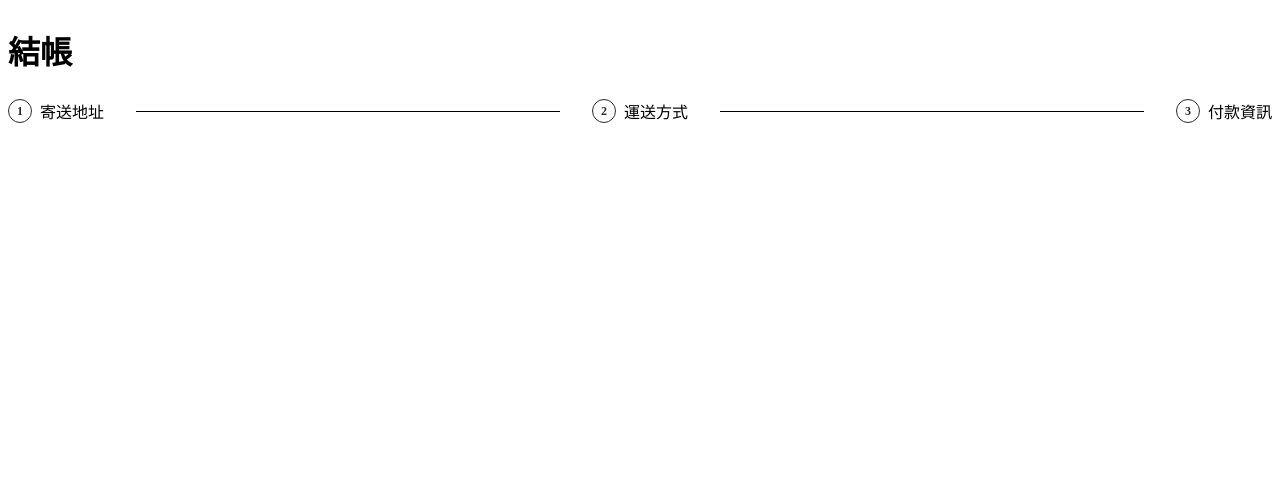
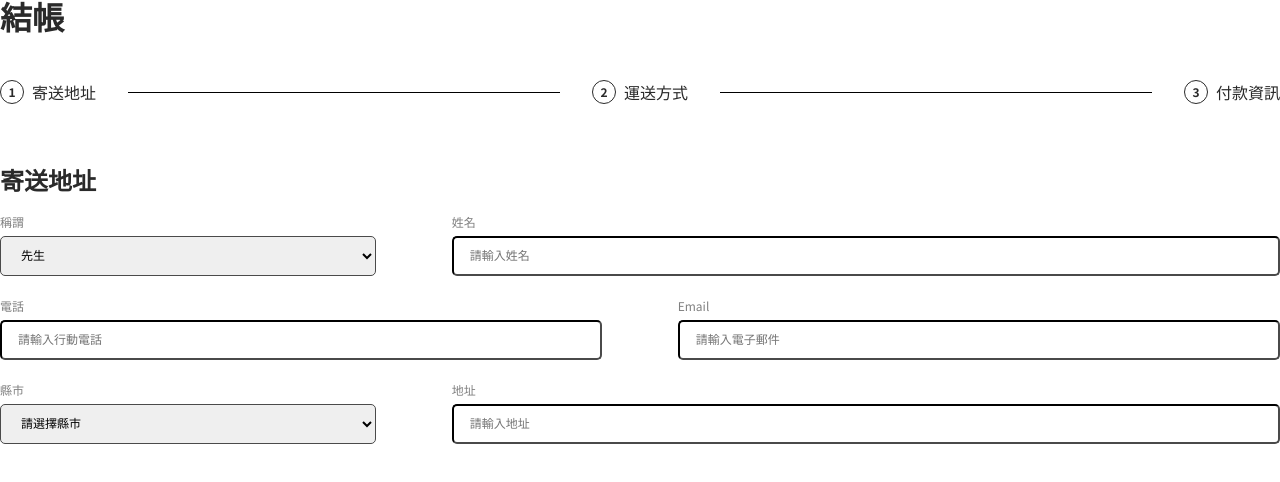
Before and after one commit to magic9701/alphashop, a React (Create React App) app: page / in a window 1280 px wide. Shown: the top 482 px of the page. Built offline with nearby package versions, Linux system fonts and the light colour scheme.

Commit message:
feat: add StepOne in checkout and base.scss

```diff
--- a/src/App.js
+++ b/src/App.js
@@ -1,9 +1,12 @@
+import "components/styles/base.scss";
 import StepProgress from "components/main/checkout/StepProgress";
+import StepOne from "components/main/checkout/StepOne";
 
 function App() {
   return (
     <div>
       <StepProgress />
+      <StepOne />
     </div>
   );
 }
--- /dev/null
+++ b/src/components/main/checkout/StepOne.js
@@ -0,0 +1,84 @@
+import styles from "components/main/checkout/StepOne.module.scss";
+
+function StepOne() {
+  return (
+    <form data-phase="address">
+      <h3 className={styles.formTitle}>寄送地址</h3>
+      <section className="form-body">
+        <div className={styles.inputRow}>
+          <div className={`${styles.inputGroup} ${styles.title}`}>
+            <div className={styles.inputLabel}>稱謂</div>
+            <div className="select-container">
+              <select>
+                <option value="mr" selected="">
+                  先生
+                </option>
+                <option value="ms">女士</option>
+                <option value="mx">不明</option>
+              </select>
+            </div>
+          </div>
+          <div className={`${styles.inputGroup} ${styles.name}`}>
+            <div className={styles.inputLabel}>姓名</div>
+            <input type="text" placeholder="請輸入姓名" />
+          </div>
+        </div>
+        <div className={styles.inputRow}>
+          <div className={`${styles.inputGroup} ${styles.phone}`}>
+            <div className={styles.inputLabel}>電話</div>
+            <input type="tel" placeholder="請輸入行動電話" />
+          </div>
+          <div className={`${styles.inputGroup} ${styles.email}`}>
+            <div className={styles.inputLabel}>Email</div>
+            <input type="email" placeholder="請輸入電子郵件" />
+          </div>
+        </div>
+        <div className={styles.inputRow}>
+          <div className={`${styles.inputGroup} ${styles.city}`}>
+            <div className={styles.inputLabel}>縣市</div>
+            <div className="select-container">
+              <select required="">
+                <option value="">請選擇縣市</option>
+                <option value="KLU">基隆市</option>
+                <option value="TPH">新北市</option>
+                <option value="TPE">臺北市</option>
+                <option value="TYC">桃園市</option>
+                <option value="HSH">新竹縣</option>
+                <option value="HSC">新竹市</option>
+                <option value="MAC">苗栗市</option>
+                <option value="MAL">苗栗縣</option>
+                <option value="TXG">臺中市</option>
+                <option value="CWH">彰化縣</option>
+                <option value="CWS">彰化市</option>
+                <option value="NTC">南投市</option>
+                <option value="NTO">南投縣</option>
+                <option value="YLH">雲林縣</option>
+                <option value="CHY">嘉義縣</option>
+                <option value="CYI">嘉義市</option>
+                <option value="TNN">臺南市</option>
+                <option value="KHH">高雄市</option>
+                <option value="IUH">屏東縣</option>
+                <option value="PTS">屏東市</option>
+                <option value="ILN">宜蘭縣</option>
+                <option value="ILC">宜蘭市</option>
+                <option value="HWA">花蓮縣</option>
+                <option value="HWC">花蓮市</option>
+                <option value="TTC">臺東市</option>
+                <option value="TTT">臺東縣</option>
+                <option value="PEH">澎湖縣</option>
+                <option value="KMN">金門縣</option>
+                <option value="LNN">連江縣</option>
+              </select>
+            </div>
+          </div>
+          <div className={`${styles.inputGroup} ${styles.address}`}>
+            <div className={styles.inputLabel}>地址</div>
+            <input type="text" placeholder="請輸入地址" />
+          </div>
+        </div>
+      </section>
+    </form>
+  );
+}
+
+export default StepOne;
--- /dev/null
+++ b/src/components/main/checkout/StepOne.module.scss
@@ -0,0 +1,50 @@
+form {
+  margin-top: 64px;
+}
+
+select,
+input {
+  height: 40px;
+  width: 100%;
+  border-radius: 5px;
+  border-color: var(--input-border);
+  padding-left: 16px;
+  font-size: 12px;
+}
+
+.formTitle {
+  font-weight: 700;
+  font-size: 24px;
+  line-height: 24px;
+}
+
+.inputRow {
+  display: grid;
+  grid-template-columns: repeat(17, 1fr);
+  grid-gap: 1fr;
+  margin-top: 24px;
+
+  .title,
+  .city {
+    grid-column: 1 / 6;
+  }
+
+  .name,
+  .address {
+    grid-column: 7 / 18;
+  }
+
+  .phone {
+    grid-column: 1 / 9;
+  }
+
+  .email {
+    grid-column: 10 / 18;
+  }
+
+  .inputLabel {
+    color: var(--input-label);
+    font-size: 12px;
+    margin-bottom: 8px;
+  }
+}
--- a/src/components/main/checkout/StepProgress.js
+++ b/src/components/main/checkout/StepProgress.js
@@ -6,7 +6,11 @@ function Progress({ dataPhase, number, label }) {
     <span className={styles.progressGroup} data-phase={dataPhase}>
       <span className={styles.progressIcon}>
         <span className={styles.text}>{number}</span>
-        <img className={styles.icon} src={stepUndone} alt="" />
+        <img
+          className={styles.icon + " cursor-point"}
+          src={stepUndone}
+          alt=""
+        />
       </span>
       <span className={styles.progressLabel}>{label}</span>
     </span>
@@ -17,9 +21,9 @@ function StepProgress() {
   return (
     <div>
       {/* register-title */}
-      <h2 className={styles.registerTitle}>結帳</h2>
+      <h2 className={styles.registerTitle + " col col-12"}>結帳</h2>
       {/* register-progress */}
-      <section className={styles.progressContainer}>
+      <section className={styles.progressContainer + " col col-12"}>
         <Progress dataPhase={"address"} number={1} label={"寄送地址"} />
         <span className={styles.progressBar} data-order={1} />
         <Progress dataPhase={"shipping"} number={2} label={"運送方式"} />
--- a/src/components/main/checkout/StepProgress.module.scss
+++ b/src/components/main/checkout/StepProgress.module.scss
@@ -8,6 +8,7 @@
   display: flex;
   justify-content: center;
   align-items: center;
+  margin-top: 48px;
 
   .progressGroup {
     display: flex;
@@ -23,7 +24,6 @@
       top: 50%;
       left: 50%;
       transform: translate(-50%, -50%);
-      color: #2A2A2A;
       font-weight: 700;
       font-size: 12px;
       line-height: 16px;
--- /dev/null
+++ b/src/components/styles/base.scss
@@ -0,0 +1,250 @@
+//reset css
+html,
+body,
+div,
+span,
+applet,
+object,
+iframe,
+h1,
+h2,
+h3,
+h4,
+h5,
+h6,
+p,
+blockquote,
+pre,
+a,
+abbr,
+acronym,
+address,
+big,
+cite,
+code,
+del,
+dfn,
+em,
+img,
+ins,
+kbd,
+q,
+s,
+samp,
+small,
+strike,
+strong,
+sub,
+sup,
+tt,
+var,
+b,
+u,
+i,
+center,
+dl,
+dt,
+dd,
+ol,
+ul,
+li,
+fieldset,
+form,
+label,
+legend,
+table,
+caption,
+tbody,
+tfoot,
+thead,
+tr,
+th,
+td,
+article,
+aside,
+canvas,
+details,
+embed,
+figure,
+figcaption,
+footer,
+header,
+hgroup,
+menu,
+nav,
+output,
+ruby,
+section,
+summary,
+time,
+mark,
+audio,
+video {
+  margin: 0;
+  padding: 0;
+  border: 0;
+  font-size: 100%;
+  font: inherit;
+  vertical-align: baseline;
+}
+
+/* HTML5 display-role reset for older browsers */
+article,
+aside,
+details,
+figcaption,
+figure,
+footer,
+header,
+hgroup,
+menu,
+nav,
+section {
+  display: block;
+}
+
+body {
+  line-height: 1;
+}
+
+ol,
+ul {
+  list-style: none;
+}
+
+blockquote,
+q {
+  quotes: none;
+}
+
+blockquote:before,
+blockquote:after,
+q:before,
+q:after {
+  content: '';
+  content: none;
+}
+
+table {
+  border-collapse: collapse;
+  border-spacing: 0;
+}
+
+*,
+::before,
+::after {
+  box-sizing: border-box;
+}
+
+// basic setting
+@import url('https://fonts.googleapis.com/css2?family=Noto+Sans+TC:wght@400;500;700&display=swap');
+
+$screen-break-point: 749.5px;
+
+:root {
+  --white: #FFFFFF;
+  --pink: #F67599;
+  --grey-800: #2A2A2A;
+  --grey-700: #333333;
+  --grey-400: #808080;
+  --grey-300: #999999;
+
+  --site-edge-margin: 15px;
+
+  --main-font-family: 'Noto Sans TC', sans-serif;
+}
+
+body {
+  --background-color: #FFFFFF;
+  --footer-background-color: #F6F7F8;
+  --nav-icon: #2A2A2A;
+  --social-icon: #808080;
+  --main-text: #2A2A2A;
+  --secondary-text: #808080;
+  --active-color: lightblue;
+
+  --undone-progress-border: #F0F0F5;
+  --done-progress-border: #000000;
+  --progress-current-color: #2A2A2A;
+  --progress-done-color: #FFFFFF;
+  --progress-undone-color: #AFB1BD;
+  --pg-addr-color: #FFFFFF;
+  --pg-addr-bg-color: #2A2A2A;
+  --input-label: #808080;
+  --input-border: #4A4A4A;
+  --input-text: #999999;
+  --select-arrow: #2A2A2A;
+  --select-true: #2A2A2A;
+  --select-false: #999999;
+  --product-action-text: #000000;
+  --product-action-bg: #F0F0F5;
+  --left-arrow: #000000;
+
+  background-color: var(--background-color);
+  color: var(--main-text);
+  font-family: var(--main-font-family);
+  font-size: 16px;
+  user-select: none;
+}
+
+ul,
+ol,
+li {
+  list-style: none;
+  margin: 0px;
+  padding: 0px;
+}
+
+.container {
+  margin: 0px 15px;
+}
+
+.mx-auto {
+  margin-left: auto;
+  margin-right: auto;
+}
+
+.mr-auto {
+  margin-right: auto !important;
+}
+
+.cursor-point {
+  cursor: pointer;
+}
+
+@mixin col-series($serial) {
+  display: flex;
+  flex-wrap: wrap;
+  $width: 100% / 12 * $serial;
+  flex: 0 0 $width;
+  align-content: flex-start;
+  max-width: $width;
+}
+
+.col {
+  @for $index from 1 to 13 {
+    &.col-#{$index} {
+      @include col-series($index);
+    }
+  }
+}
+
+@media screen and (min-width: $screen-break-point) {
+  .col {
+    @for $index from 1 to 13 {
+      &.col-lg-#{$index} {
+        @include col-series($index);
+      }
+    }
+  }
+}
+
+@media screen and (max-width: $screen-break-point) {
+  .col {
+    @for $index from 1 to 13 {
+      &.col-sm-#{$index} {
+        @include col-series($index);
+      }
+    }
+  }
+}
```
